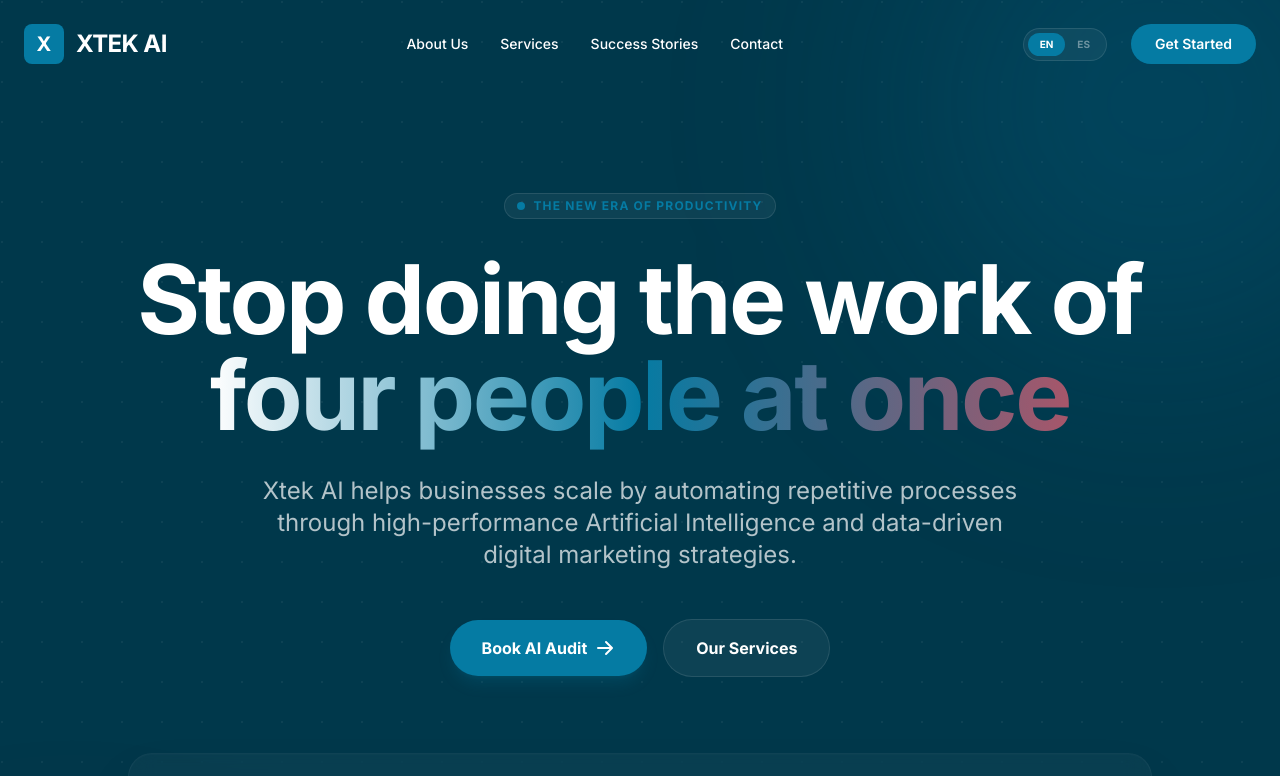
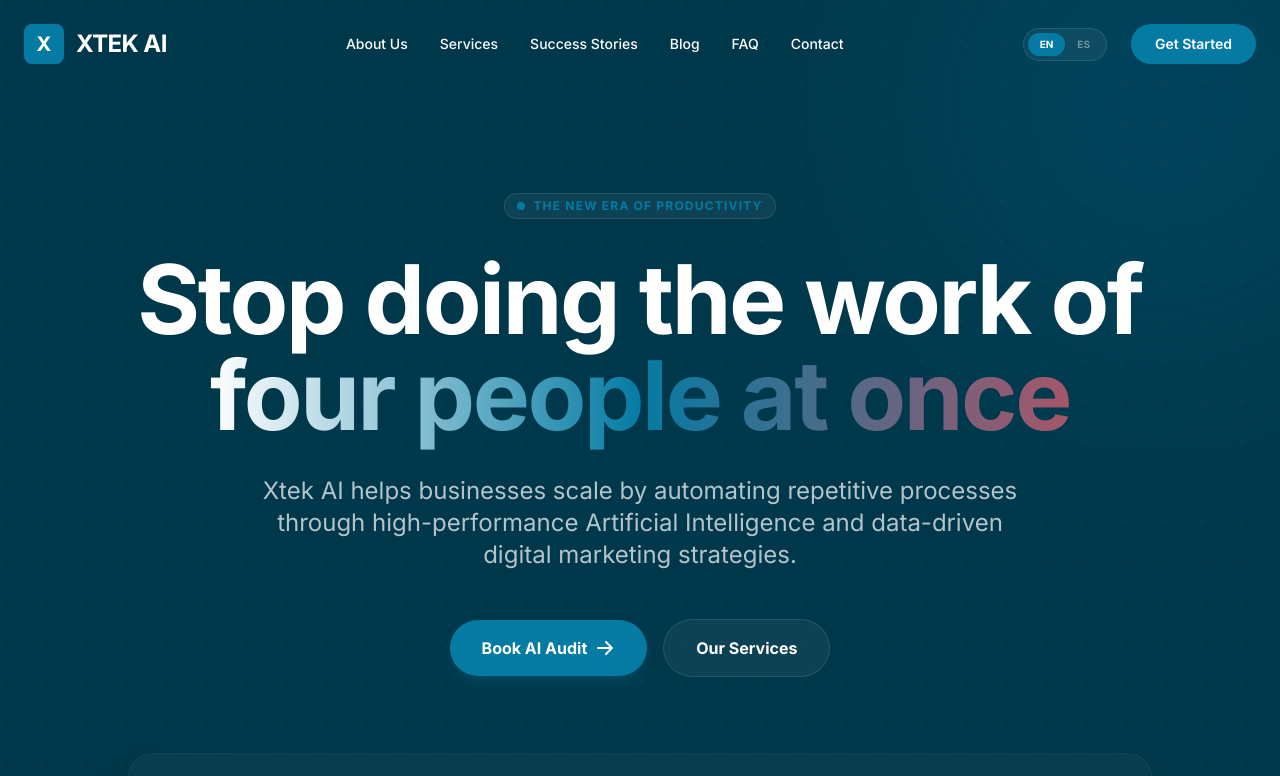
Before and after one commit to XTekAI/Xtek-Webisite, a React (Vite) app: page / in a window 1280 px wide. Shown: the top 776 px of the page. Built offline with nearby package versions, Linux system fonts and the light colour scheme; a web font is replaced by a local one.

Commit message:
feat: add blog and faq links, fix subscription button, update webhook url

```diff
--- a/components/BlogPage.tsx
+++ b/components/BlogPage.tsx
@@ -67,7 +67,7 @@ const BlogPage: React.FC = () => {
                         const email = (form[1] as HTMLInputElement).value;
 
                         try {
-                            await fetch('https://prueba1-n8n.fihoy6.easypanel.host/webhook/XTEK-WEBCONTACTFORM', {
+                            await fetch('https://prueba1-n8n.fihoy6.easypanel.host/webhook-test/xtek', {
                                 method: 'POST',
                                 headers: { 'Content-Type': 'application/json' },
                                 body: JSON.stringify({ name, email, source: 'newsletter_form' }),
@@ -91,7 +91,7 @@ const BlogPage: React.FC = () => {
                             required
                             className="w-full px-6 py-4 bg-white/5 border border-white/10 rounded-xl focus:outline-none focus:border-primary-light transition-colors text-white"
                         />
-                        <button className="w-full px-8 py-4 bg-primary text-white rounded-xl font-bold hover:bg-primary-dark transition-colors">
+                        <button type="submit" className="w-full px-8 py-4 bg-primary text-white rounded-xl font-bold hover:bg-primary-dark transition-colors">
                             {t.blog.newsletter_cta}
                         </button>
                     </form>
--- a/components/ContactForm.tsx
+++ b/components/ContactForm.tsx
@@ -22,7 +22,7 @@ const ContactForm: React.FC = () => {
   const handleSubmit = async (e: React.FormEvent) => {
     e.preventDefault();
     try {
-      await fetch('https://prueba1-n8n.fihoy6.easypanel.host/webhook/XTEK-WEBCONTACTFORM', {
+      await fetch('https://prueba1-n8n.fihoy6.easypanel.host/webhook-test/xtek', {
         method: 'POST',
         headers: { 'Content-Type': 'application/json' },
         body: JSON.stringify({ ...formData, source: 'contact_form' }),
--- a/components/FAQ.tsx
+++ b/components/FAQ.tsx
@@ -31,7 +31,7 @@ const FAQ: React.FC = () => {
   const { t } = useLanguage();
 
   return (
-    <section className="py-24 px-6 relative overflow-hidden bg-primary/20">
+    <section id="faq" className="py-24 px-6 relative overflow-hidden bg-primary/20">
       <div className="max-w-4xl mx-auto relative z-10">
         <div className="text-center mb-16">
           <span className="text-sm font-bold text-primary-light uppercase tracking-widest mb-4 inline-block">
--- a/components/Header.tsx
+++ b/components/Header.tsx
@@ -34,6 +34,8 @@ const Header: React.FC = () => {
           <a href="#about" onClick={(e) => handleSmoothScroll(e, 'about')} className="text-sm font-medium hover:text-primary-light transition-colors">{t.nav.about}</a>
           <a href="#services" onClick={(e) => handleSmoothScroll(e, 'services')} className="text-sm font-medium hover:text-primary-light transition-colors">{t.nav.services}</a>
           <a href="#success-stories" onClick={(e) => handleSmoothScroll(e, 'success-stories')} className="text-sm font-medium hover:text-primary-light transition-colors">{t.nav.testimonials}</a>
+          <a href="#blog" onClick={(e) => handleSmoothScroll(e, 'blog')} className="text-sm font-medium hover:text-primary-light transition-colors">{t.nav.blog}</a>
+          <a href="#faq" onClick={(e) => handleSmoothScroll(e, 'faq')} className="text-sm font-medium hover:text-primary-light transition-colors">{t.nav.faq}</a>
           <a href="#contact" onClick={(e) => handleSmoothScroll(e, 'contact')} className="text-sm font-medium hover:text-primary-light transition-colors">{t.nav.contact}</a>
         </nav>
 
@@ -78,6 +80,8 @@ const Header: React.FC = () => {
           <a href="#about" onClick={(e) => { handleSmoothScroll(e, 'about'); setIsMenuOpen(false); }} className="text-2xl font-bold hover:text-primary-light transition-colors">{t.nav.about}</a>
           <a href="#services" onClick={(e) => { handleSmoothScroll(e, 'services'); setIsMenuOpen(false); }} className="text-2xl font-bold hover:text-primary-light transition-colors">{t.nav.services}</a>
           <a href="#success-stories" onClick={(e) => { handleSmoothScroll(e, 'success-stories'); setIsMenuOpen(false); }} className="text-2xl font-bold hover:text-primary-light transition-colors">{t.nav.testimonials}</a>
+          <a href="#blog" onClick={(e) => { handleSmoothScroll(e, 'blog'); setIsMenuOpen(false); }} className="text-2xl font-bold hover:text-primary-light transition-colors">{t.nav.blog}</a>
+          <a href="#faq" onClick={(e) => { handleSmoothScroll(e, 'faq'); setIsMenuOpen(false); }} className="text-2xl font-bold hover:text-primary-light transition-colors">{t.nav.faq}</a>
           <a href="#contact" onClick={(e) => { handleSmoothScroll(e, 'contact'); setIsMenuOpen(false); }} className="text-2xl font-bold hover:text-primary-light transition-colors">{t.nav.contact}</a>
           <a href="#contact" onClick={(e) => { handleSmoothScroll(e, 'contact'); setIsMenuOpen(false); }} className="px-8 py-3 bg-primary-light text-white rounded-full font-bold text-xl">{t.nav.cta}</a>
         </div>
--- a/translations.ts
+++ b/translations.ts
@@ -5,6 +5,8 @@ export const translations = {
       about: "About Us",
       services: "Services",
       testimonials: "Success Stories",
+      blog: "Blog",
+      faq: "FAQ",
       contact: "Contact",
       cta: "Get Started"
     },
@@ -170,6 +172,8 @@ export const translations = {
       about: "Sobre Nosotros",
       services: "Servicios",
       testimonials: "Casos de Éxito",
+      blog: "Blog",
+      faq: "Preguntas Frecuentes",
       contact: "Contacto",
       cta: "Empezar Ahora"
     },
```
